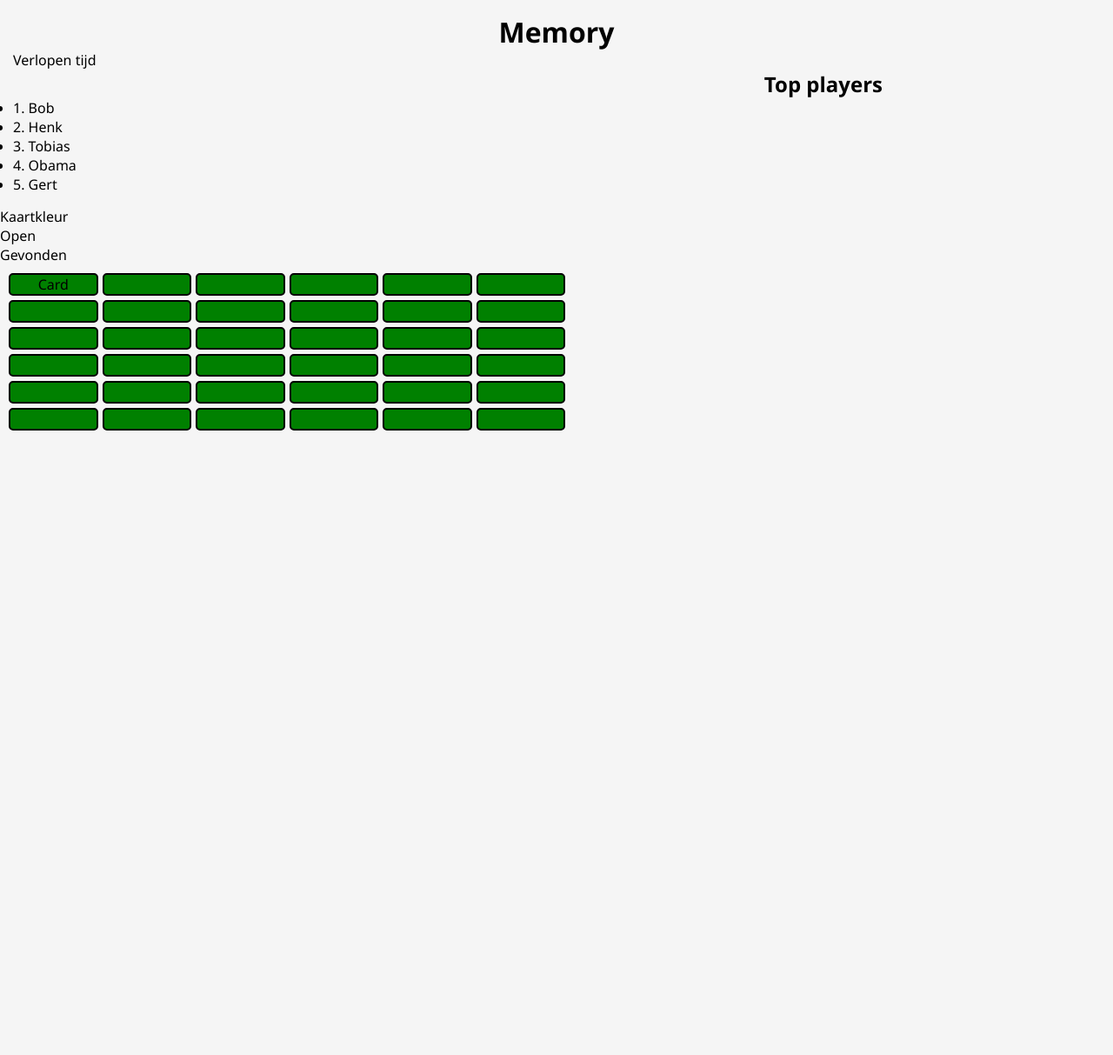
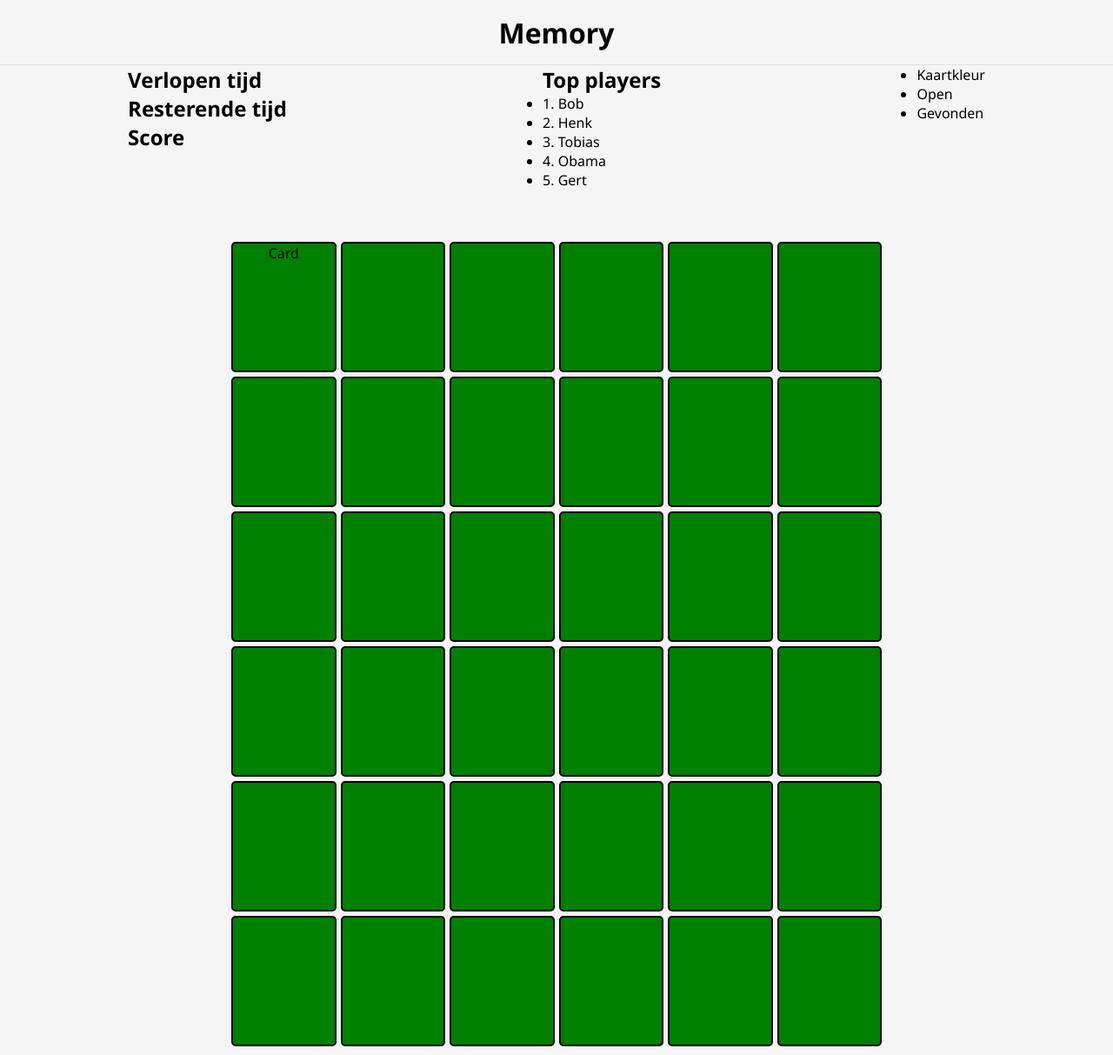
Before and after one commit to WaoulVL/Memory, a PHP site: page /memory.html in a window 1280 px wide. Shown: the whole page at 87% size. Before the commit the page ends 495 px from the top, so only its background shows below. Run offline with PHP 8.4, Linux system fonts and the light colour scheme.

Commit message:
Location for items

```diff
--- a/memory.html
+++ b/memory.html
@@ -8,11 +8,19 @@
     <title>Memory</title>
 </head>
 <body>
-    <section>
-        <div class="info">
+    <div class="container">
+        <div class="header">
             <h1>Memory</h1>
-            <p>Verlopen tijd</p>
+        </div>
 
+        <div class="statistics">
+            <div class="game-info">
+                <h2>Verlopen tijd</h2>
+                <h2>Resterende tijd</h2>
+                <h2>Score</h2>
+            </div>
+
+            <div class="top-players">
                 <h2>Top players</h2>
                 <ul>
                     <li>1. Bob</li>
@@ -22,9 +30,7 @@
                     <li>5. Gert</li>
                 </ul>
             </div>
-    </section>
 
-    <section>
             <div class="card-info">
                 <ul>
                     <li>Kaartkleur</li>
@@ -32,9 +38,8 @@
                     <li>Gevonden</li>
                 </ul>
             </div>
-    </section>
+        </div>
 
-    <section>
         <div class="memory-container">
                 <div class="card">
                     <p>Card</p>
@@ -74,8 +79,9 @@
                 <div class="card"></div>
                 <div class="card"></div>
                 <div class="card"></div>
+            </div>
+        </div>
+    </div>
 
-        </div>
-    </section>
 </body>
 </html>
--- a/style.css
+++ b/style.css
@@ -9,31 +9,31 @@ body {
   background-color: #f5f5f5;
 }
 
-.info {
-  margin: 10px;
-  padding: 5px;
+.header {
+  display: flex;
+  justify-content: center;
+  align-items: center;
+  background-color: #f5f5f5;
+  height: 75px;
+  border-bottom: 1px solid #e0e0e0;
 }
 
-.info h1 {
-  font-size: 2rem;
-  font-weight: 600;
-  text-align: center;
-}
-
-.info h2 {
-  font-size: 1.5rem;
-  font-weight: 600;
-  text-align: right;
-  margin-right: 20%;
+.statistics {
+  display: flex;
+  justify-content: space-around;
+  align-items: space-between;
+  background-color: #f5f5f5;
 }
 
 .memory-container {
   display: grid;
-  width: 50%;
+  padding-left: 20%;
+  padding-right: 20%;
+  margin: 10px;
+  padding-top: 50px;
   grid-template-columns: repeat(6, 1fr);
   grid-template-rows: repeat(6, 1fr);
   gap: 5px;
-  margin: 10px;
 }
 
 .card {
@@ -43,6 +43,6 @@ body {
   border-style: solid;
   border-width: 2px;
   border-radius: 5px;
-  height: 100%;
+  height: 150px;
   justify-content: center;
 }
```
Lines whose indentation alone changed are shown as unchanged.
